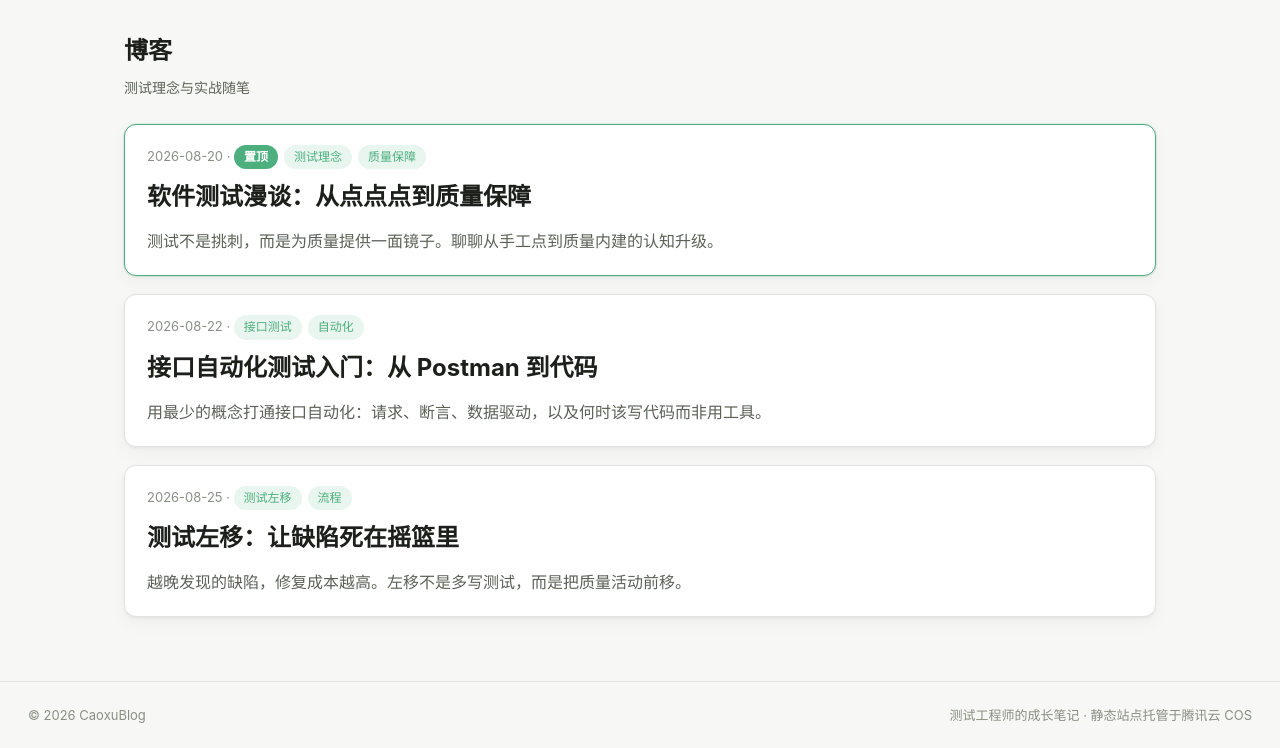
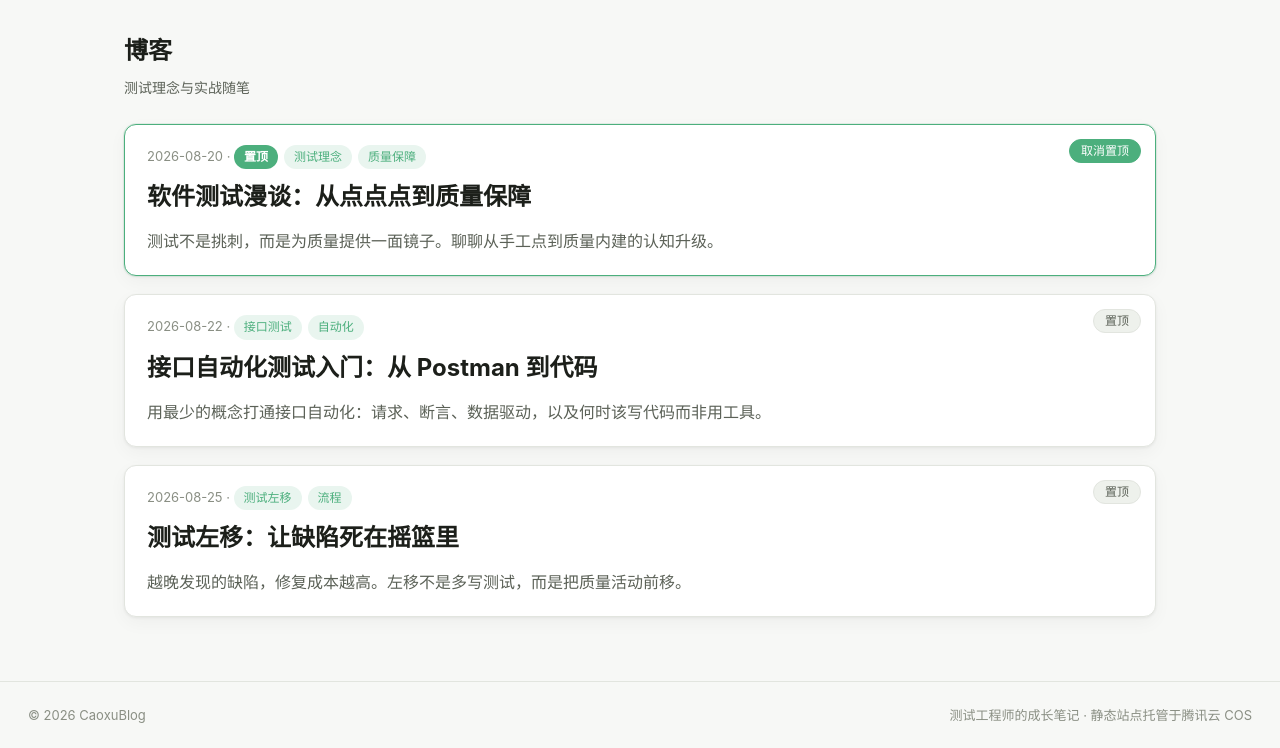
Before and after one commit to hiCaoxu/blog-Waline, a website: page index.html in a window 1280 px wide. Shown: the part 85-833 px from the top of the page. Drawn offline with Linux system fonts and the light colour scheme.

Commit message:
feat: 博客置顶改为页面点击切换，状态持久化且全局仅 1 篇

```diff
--- a/assets/app.js
+++ b/assets/app.js
@@ -82,21 +82,46 @@
   }
 
   // ---------- 博客 ----------
+  // 置顶状态持久化在 localStorage，且全局仅允许置顶 1 篇
+  const PIN_KEY = "blog-pinned";
+  function getPinnedId() {
+    let v = localStorage.getItem(PIN_KEY);
+    if (v === null) {
+      const d = (D.blog || []).find((p) => p.pinned);
+      v = d ? d.id : "";
+    }
+    return v;
+  }
   function renderBlogList() {
     setActive("blog");
     const posts = D.blog || [];
-    const pinnedIdx = posts.findIndex((p) => p.pinned); // 只支持置顶 1 篇：取首个置顶项
-    const pinned = pinnedIdx >= 0 ? posts[pinnedIdx] : null;
-    const rest = posts.filter((_, i) => i !== pinnedIdx);
-    const cardHtml = (p, isPinned) => `
-      <a class="card card-link${isPinned ? " card-pinned" : ""}" href="#/blog/${p.id}">
-        <div class="meta">${p.date} · ${isPinned ? '<span class="tag tag-pinned">置顶</span>' : ""}${(p.tags || []).map((t) => `<span class="tag">${esc(t)}</span>`).join("")}</div>
-        <h2 style="margin:8px 0 0">${esc(p.title)}</h2>
-        <p class="excerpt">${esc(p.excerpt)}</p>
-      </a>`;
-    const cards = (pinned ? cardHtml(pinned, true) : "") + rest.map((p) => cardHtml(p, false)).join("");
+    const pinnedId = getPinnedId();
+    const pinned = posts.find((p) => p.id === pinnedId) || null;
+    const rest = posts.filter((p) => p.id !== pinnedId);
+    const cardHtml = (p) => {
+      const isPinned = !!pinnedId && p.id === pinnedId;
+      return `<div class="card card-wrap${isPinned ? " card-pinned" : ""}">
+        <a class="card-link" href="#/blog/${p.id}">
+          <div class="meta">${p.date} · ${isPinned ? '<span class="tag tag-pinned">置顶</span>' : ""}${(p.tags || []).map((t) => `<span class="tag">${esc(t)}</span>`).join("")}</div>
+          <h2 style="margin:8px 0 0">${esc(p.title)}</h2>
+          <p class="excerpt">${esc(p.excerpt)}</p>
+        </a>
+        <button class="pin-btn${isPinned ? " active" : ""}" data-pin="${p.id}">${isPinned ? "取消置顶" : "置顶"}</button>
+      </div>`;
+    };
+    const cards = (pinned ? cardHtml(pinned) : "") + rest.map((p) => cardHtml(p)).join("");
     app.innerHTML = `<h1 class="page-title">博客</h1><p class="page-sub">测试理念与实战随笔</p>
       <div class="grid grid-1">${cards}</div>`;
+    app.querySelectorAll("[data-pin]").forEach((btn) => {
+      btn.addEventListener("click", (e) => {
+        e.preventDefault();
+        e.stopPropagation();
+        const id = btn.dataset.pin;
+        if (getPinnedId() === id) localStorage.removeItem(PIN_KEY);
+        else localStorage.setItem(PIN_KEY, id);
+        renderBlogList();
+      });
+    });
   }
 
   function renderBlogDetail(id) {
--- a/assets/style.css
+++ b/assets/style.css
@@ -163,6 +163,23 @@ a:hover { text-decoration: underline; }
   border-color: var(--accent);
   box-shadow: 0 0 0 1px var(--accent-soft), var(--shadow);
 }
+.card-wrap { position: relative; }
+.pin-btn {
+  position: absolute;
+  top: 14px;
+  right: 14px;
+  font-size: 12px;
+  line-height: 1;
+  padding: 5px 11px;
+  border: 1px solid var(--border);
+  border-radius: 999px;
+  background: var(--surface-2);
+  color: var(--text-2);
+  cursor: pointer;
+  transition: color 0.15s ease, border-color 0.15s ease, background 0.15s ease;
+}
+.pin-btn:hover { border-color: var(--accent); color: var(--accent); }
+.pin-btn.active { background: var(--accent); color: #fff; border-color: var(--accent); }
 .meta { color: var(--text-3); font-size: 13px; }
 .excerpt { color: var(--text-2); margin: 10px 0 0; }
 
```
